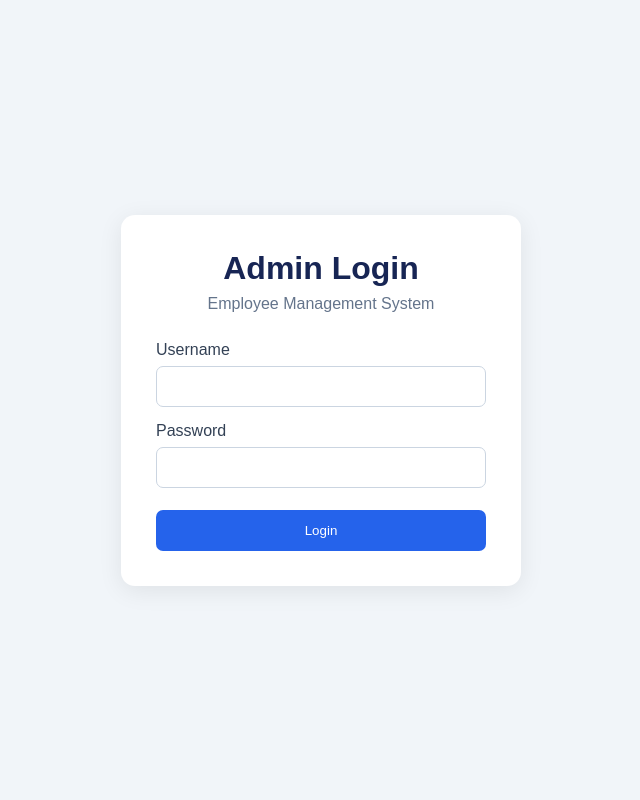
After one commit to patanaslamkhan-hub/EmployeeManagementDevOps, a Flask app: page /login in a window 1280 px wide. The commit adds this page. Shown: the whole page, without its empty margins (319-959 px from the left). Run offline with Flask 3, Linux system fonts and the light colour scheme; parts of the project's set-up code (start-up, migrations or seed data) failed here and were passed over; some libraries are stand-ins or nearby versions.

Commit message:
Add admin authentication and automated tests

```diff
--- a/app.py
+++ b/app.py
@@ -1,16 +1,45 @@
 
-from flask import Flask, render_template, request, redirect
+import os
 import sqlite3
-import os
+from functools import wraps
+
+from dotenv import load_dotenv
+from flask import (
+    Flask, render_template, request, redirect,
+    url_for, session, flash
+)
+from flask_wtf.csrf import CSRFProtect
+from werkzeug.security import generate_password_hash, check_password_hash
+
+# Load local environment variables
+load_dotenv()
 
 app = Flask(__name__)
+
+# Security configuration
+secret_key = os.environ.get("SECRET_KEY")
+admin_username = os.environ.get("ADMIN_USERNAME")
+admin_password = os.environ.get("ADMIN_PASSWORD")
+
+if not secret_key or not admin_username or not admin_password:
+    raise RuntimeError(
+        "SECRET_KEY, ADMIN_USERNAME and ADMIN_PASSWORD must be configured."
+    )
+
+app.config["SECRET_KEY"] = secret_key
+app.config["SESSION_COOKIE_HTTPONLY"] = True
+app.config["SESSION_COOKIE_SAMESITE"] = "Lax"
+app.config["SESSION_COOKIE_SECURE"] = (
+    os.environ.get("COOKIE_SECURE", "false").lower() == "true"
+)
+
+csrf = CSRFProtect(app)
 
 # Database configuration
 BASE_DIR = os.path.dirname(os.path.abspath(__file__))
 DATABASE = os.path.join(BASE_DIR, "data", "employees.db")
 
 
-# Connect to SQLite database
 def get_db_connection():
     os.makedirs(os.path.dirname(DATABASE), exist_ok=True)
     conn = sqlite3.connect(DATABASE)
@@ -18,7 +47,6 @@ def get_db_connection():
     return conn
 
 
-# Create database and employee table
 def init_db():
     conn = get_db_connection()
 
@@ -30,7 +58,27 @@ def init_db():
         )
     """)
 
-    # Insert default employees only when the table is empty
+    conn.execute("""
+        CREATE TABLE IF NOT EXISTS admins (
+            id INTEGER PRIMARY KEY AUTOINCREMENT,
+            username TEXT NOT NULL UNIQUE,
+            password_hash TEXT NOT NULL
+        )
+    """)
+
+    # Create the initial admin only if the username does not exist.
+    existing_admin = conn.execute(
+        "SELECT id FROM admins WHERE username = ?",
+        (admin_username,)
+    ).fetchone()
+
+    if existing_admin is None:
+        conn.execute(
+            "INSERT INTO admins (username, password_hash) VALUES (?, ?)",
+            (admin_username, generate_password_hash(admin_password))
+        )
+
+    # Add sample employees only when the employee table is empty.
     count = conn.execute(
         "SELECT COUNT(*) FROM employees"
     ).fetchone()[0]
@@ -38,52 +86,94 @@ def init_db():
     if count == 0:
         conn.executemany(
             "INSERT INTO employees (name, department) VALUES (?, ?)",
-            [
-                ("Rahul", "IT"),
-                ("Priya", "HR")
-            ]
+            [("Rahul", "IT"), ("Priya", "HR")]
         )
 
     conn.commit()
     conn.close()
 
 
-# Dashboard
+def admin_required(view_function):
+    @wraps(view_function)
+    def decorated_function(*args, **kwargs):
+        if "admin_id" not in session:
+            return redirect(url_for("login"))
+        return view_function(*args, **kwargs)
+
+    return decorated_function
+
+
+@app.route("/login", methods=["GET", "POST"])
+def login():
+    if "admin_id" in session:
+        return redirect(url_for("home"))
+
+    if request.method == "POST":
+        username = request.form.get("username", "").strip()
+        password = request.form.get("password", "")
+
+        conn = get_db_connection()
+        admin = conn.execute(
+            "SELECT * FROM admins WHERE username = ?",
+            (username,)
+        ).fetchone()
+        conn.close()
+
+        if admin and check_password_hash(admin["password_hash"], password):
+            session.clear()
+            session["admin_id"] = admin["id"]
+            session["admin_username"] = admin["username"]
+            return redirect(url_for("home"))
+
+        flash("Invalid username or password.", "error")
+
+    return render_template("login.html")
+
+
+@app.route("/logout", methods=["POST"])
+@admin_required
+def logout():
+    session.clear()
+    flash("You have been logged out.", "success")
+    return redirect(url_for("login"))
+
+
 @app.route("/")
+@admin_required
 def home():
     conn = get_db_connection()
-
     employees = conn.execute(
         "SELECT * FROM employees ORDER BY id"
     ).fetchall()
-
     conn.close()
 
-    return render_template("index.html", employees=employees)
+    return render_template(
+        "index.html",
+        employees=employees,
+        admin_username=session.get("admin_username")
+    )
 
 
-# Add employee
 @app.route("/add", methods=["POST"])
+@admin_required
 def add_employee():
     name = request.form.get("name", "").strip()
     department = request.form.get("department", "").strip()
 
     if name and department:
         conn = get_db_connection()
-
         conn.execute(
             "INSERT INTO employees (name, department) VALUES (?, ?)",
             (name, department)
         )
-
         conn.commit()
         conn.close()
 
-    return redirect("/")
+    return redirect(url_for("home"))
 
 
-# Edit employee
 @app.route("/edit/<int:employee_id>", methods=["GET", "POST"])
+@admin_required
 def edit_employee(employee_id):
     conn = get_db_connection()
 
@@ -107,29 +197,26 @@ def edit_employee(employee_id):
             )
             conn.commit()
             conn.close()
-            return redirect("/")
+            return redirect(url_for("home"))
 
     conn.close()
     return render_template("edit.html", employee=employee)
 
 
-# Delete employee
 @app.route("/delete/<int:employee_id>", methods=["POST"])
+@admin_required
 def delete_employee(employee_id):
     conn = get_db_connection()
-
     conn.execute(
         "DELETE FROM employees WHERE id = ?",
         (employee_id,)
     )
-
     conn.commit()
     conn.close()
 
-    return redirect("/")
+    return redirect(url_for("home"))
 
 
-# Start Flask application
 if __name__ == "__main__":
     init_db()
     app.run(host="0.0.0.0", port=5000, debug=False)
--- a/requirements.txt
+++ b/requirements.txt
@@ -1,3 +1,4 @@
-
 Flask
+Flask-WTF
 pytest
+python-dotenv
--- /dev/null
+++ b/templates/login.html
@@ -0,0 +1,102 @@
+
+<!DOCTYPE html>
+<html lang="en">
+<head>
+    <meta charset="UTF-8">
+    <meta name="viewport" content="width=device-width, initial-scale=1.0">
+    <title>Admin Login | Employee Management System</title>
+    <style>
+        * {
+            box-sizing: border-box;
+            margin: 0;
+            padding: 0;
+            font-family: Arial, sans-serif;
+        }
+
+        body {
+            min-height: 100vh;
+            display: flex;
+            justify-content: center;
+            align-items: center;
+            background: #f1f5f9;
+        }
+
+        .login-card {
+            width: 90%;
+            max-width: 400px;
+            background: white;
+            padding: 35px;
+            border-radius: 14px;
+            box-shadow: 0 5px 25px rgba(0,0,0,0.08);
+        }
+
+        h1 {
+            color: #172554;
+            text-align: center;
+            margin-bottom: 8px;
+        }
+
+        .subtitle {
+            text-align: center;
+            color: #64748b;
+            margin-bottom: 28px;
+        }
+
+        label {
+            display: block;
+            margin: 15px 0 7px;
+            color: #334155;
+        }
+
+        input {
+            width: 100%;
+            padding: 12px;
+            border: 1px solid #cbd5e1;
+            border-radius: 7px;
+        }
+
+        button {
+            width: 100%;
+            padding: 13px;
+            margin-top: 22px;
+            background: #2563eb;
+            color: white;
+            border: none;
+            border-radius: 7px;
+            cursor: pointer;
+        }
+
+        .message {
+            margin-top: 15px;
+            color: #dc2626;
+            text-align: center;
+        }
+    </style>
+</head>
+<body>
+    <div class="login-card">
+        <h1>Admin Login</h1>
+        <p class="subtitle">Employee Management System</p>
+
+        <form method="POST" action="{{ url_for('login') }}">
+            <input type="hidden" name="csrf_token" value="{{ csrf_token() }}">
+
+            <label for="username">Username</label>
+            <input id="username" type="text" name="username"
+                   autocomplete="username" required>
+
+            <label for="password">Password</label>
+            <input id="password" type="password" name="password"
+                   autocomplete="current-password" required>
+
+            <button type="submit">Login</button>
+        </form>
+
+        {% with messages = get_flashed_messages() %}
+            {% for message in messages %}
+                <p class="message">{{ message }}</p>
+            {% endfor %}
+        {% endwith %}
+    </div>
+</body>
+</html>
```
Also changed, not shown: templates/edit.html (+10 -1 lines), templates/index.html (+43 -2 lines), test_app.py (+46 -7 lines), 1 other file.
